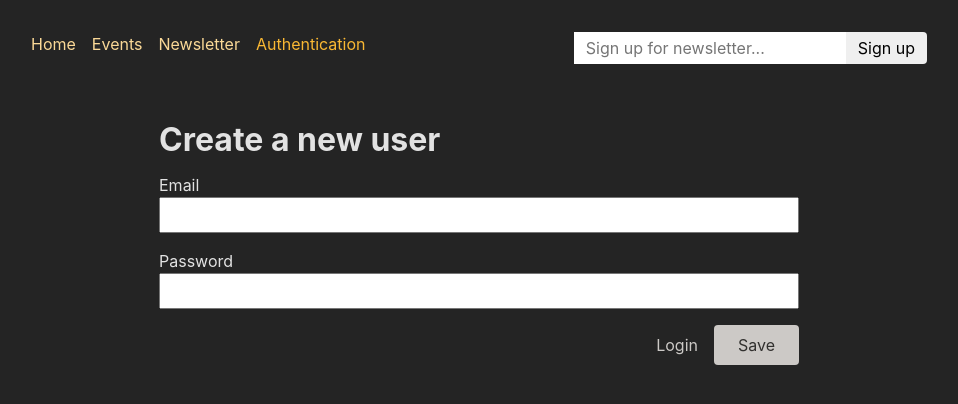
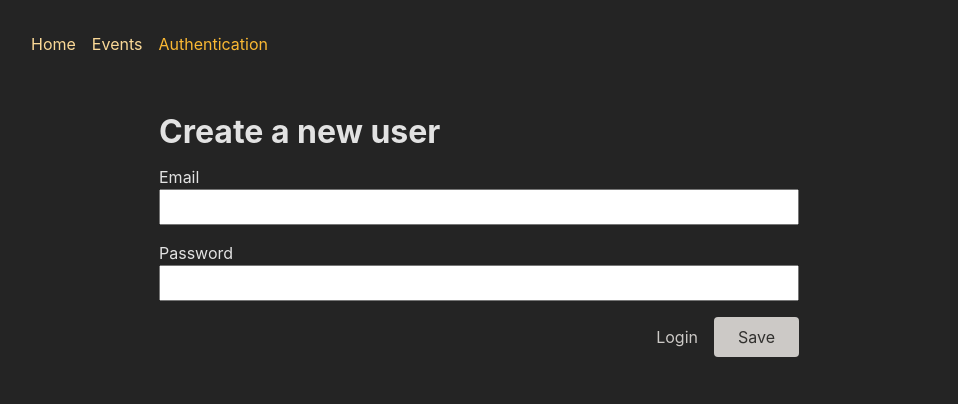
Before and after one commit to ivocardozo/practice_authentication, a React (Create React App) app: page /auth in a window 1280 px wide. Shown: the top 404 px of the page, without its empty margins (161-1119 px from the left). Built offline with nearby package versions, Linux system fonts and the light colour scheme; the HTML template or start-up script is replaced by a standard one.

Commit message:
testing auth

```diff
--- a/src/components/EventForm.js
+++ b/src/components/EventForm.js
@@ -85,6 +85,7 @@ function EventForm({ method, event }) {
 export default EventForm;
 
 export async function action({ request, params }) {
+  console.log("<<<<<<< calling the action method >>>>>>>")
   const method = request.method;
   const data = await request.formData();
 
--- a/src/components/MainNavigation.js
+++ b/src/components/MainNavigation.js
@@ -30,7 +30,7 @@ function MainNavigation() {
               Events
             </NavLink>
           </li>
-          <li>
+          {/* <li>
             <NavLink
               to="/newsletter"
               className={({ isActive }) =>
@@ -39,7 +39,7 @@ function MainNavigation() {
             >
               Newsletter
             </NavLink>
-          </li>
+          </li> */}
           {!token && <li>
             <NavLink
               to="/auth?mode=login"
@@ -60,7 +60,7 @@ function MainNavigation() {
           )}
         </ul>
       </nav>
-      <NewsletterSignup />
+      {/* <NewsletterSignup /> */}
     </header>
   );
 }
--- a/src/pages/Newsletter.js
+++ b/src/pages/Newsletter.js
@@ -4,7 +4,7 @@ import PageContent from '../components/PageContent';
 function NewsletterPage() {
   return (
     <PageContent title="Join our awesome newsletter!">
-      <NewsletterSignup />
+      {/* <NewsletterSignup /> */}
     </PageContent>
   );
 }
--- a/src/util/auth.js
+++ b/src/util/auth.js
@@ -30,6 +30,6 @@ export function checkAuthLoader() {
     const token = getAuthToken();
 
     if (!token) {
-        return redirect('/auth');
+        return redirect('/auth?mode=login');
     }
 }
```
